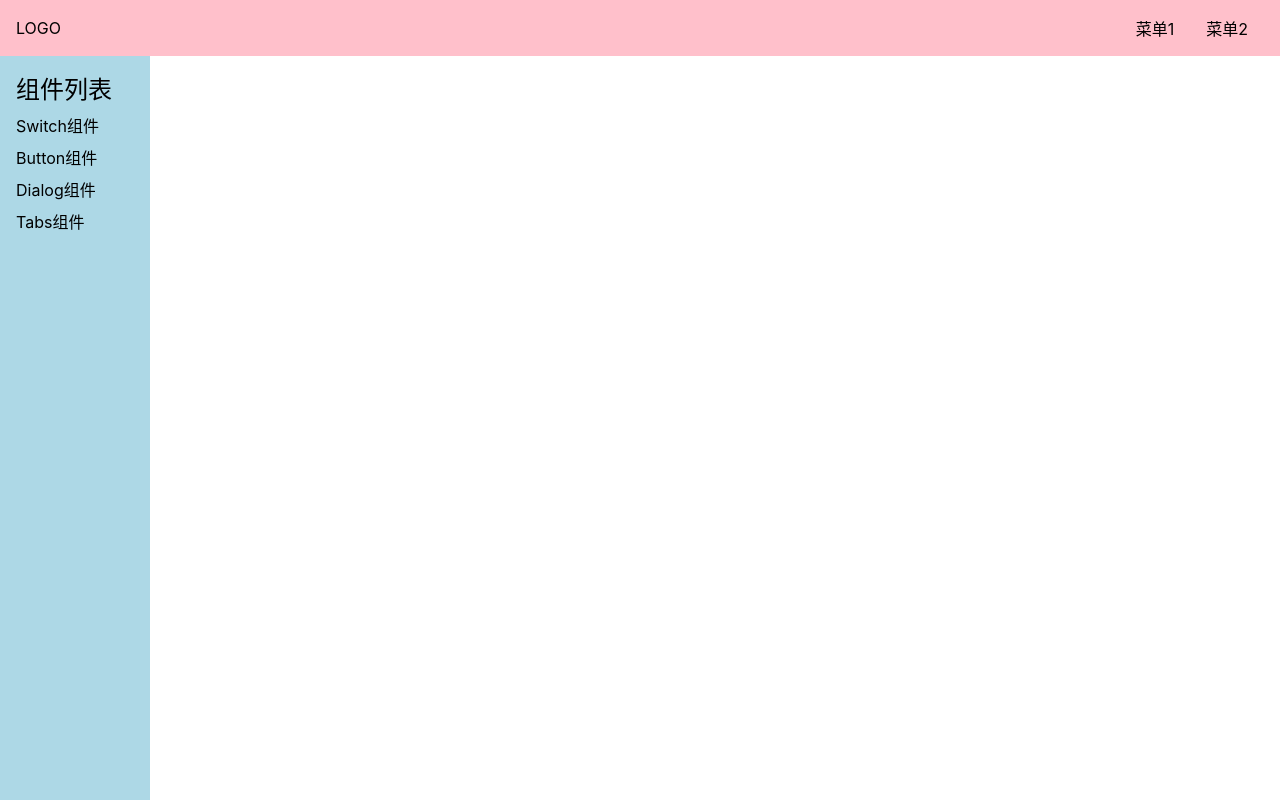
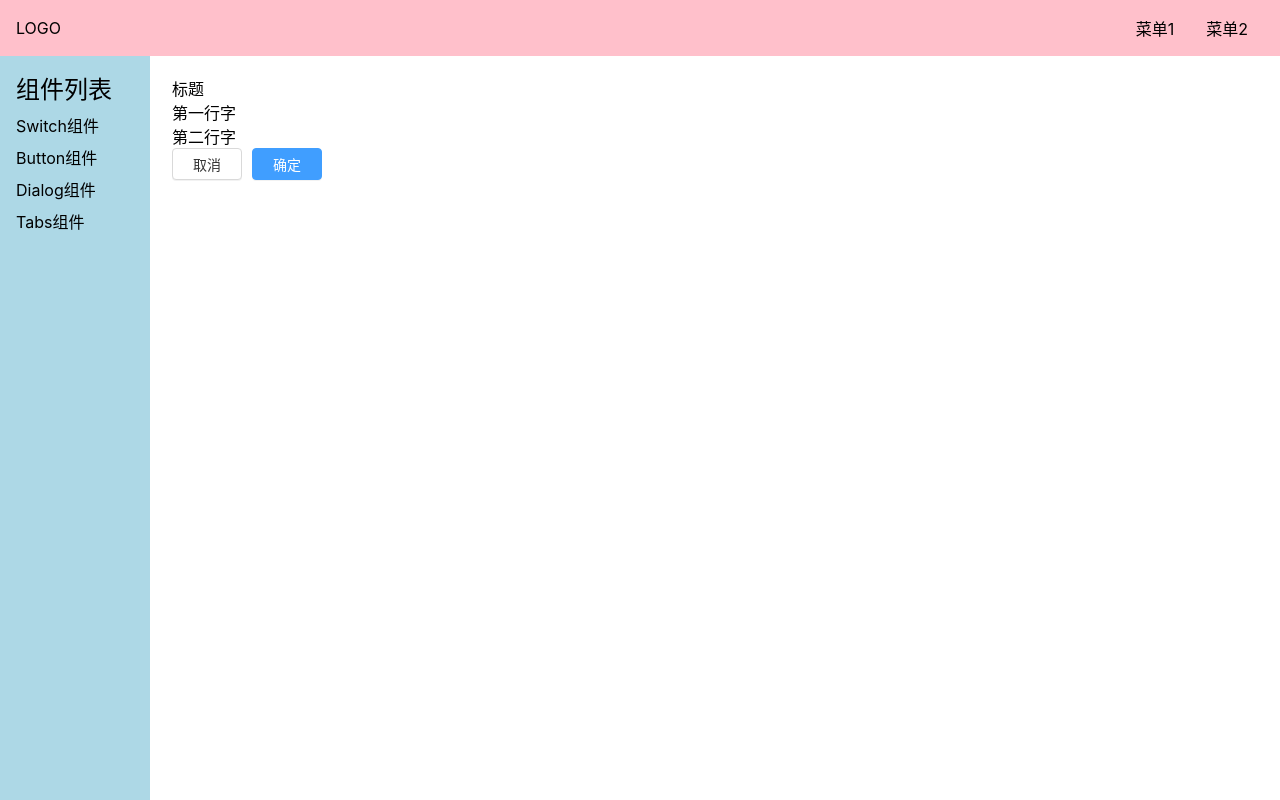
Before and after one commit to xiehaopei/fireworks-ui, a Vue app: page /doc/dialog in a window 1280 px wide. Built offline with nearby package versions, Linux system fonts and the light colour scheme.

Commit message:
创建Dialog组件

```diff
--- a/src/components/dialogPage.vue
+++ b/src/components/dialogPage.vue
@@ -1,14 +1,21 @@
 <!--
  * @Author: Haopei Xie
  * @Date: 2020-10-06 16:29:58
- * @LastEditTime: 2020-10-06 16:30:03
+ * @LastEditTime: 2020-10-12 22:00:11
  * @LastEditors: Haopei Xie
  * @Description:
- * @FilePath: \Pibukae:\vue\fireworks-ui\src\components\dialog.vue
+ * @FilePath: \Pibukae:\vue\fireworks-ui\src\components\dialogPage.vue
  * @
 -->
 <template>
-<div>
+  <div>
+    <Dialog></Dialog>
+  </div>
+</template>
 
-</div>
-</template>
+<script lang="ts">
+import Dialog from "../lib/Dialog.vue";
+export default {
+  components: { Dialog },
+};
+</script>
--- /dev/null
+++ b/src/lib/Dialog.vue
@@ -0,0 +1,33 @@
+<!--
+ * @Author: Haopei Xie
+ * @Date: 2020-10-12 21:59:36
+ * @LastEditTime: 2020-10-12 22:04:33
+ * @LastEditors: Haopei Xie
+ * @Description:
+ * @FilePath: \Pibukae:\vue\fireworks-ui\src\lib\Dialog.vue
+ * @
+-->
+<template>
+  <div class="dialog-overlay">
+    <div class="dialog-wrapper">
+      <header>标题</header>
+      <main>
+        <p>第一行字</p>
+        <p>第二行字</p>
+      </main>
+      <footer>
+        <Button>取消</Button>
+        <Button type="primary">确定</Button>
+      </footer>
+    </div>
+  </div>
+</template>
+
+<script lang="ts">
+import Button from "./Button.vue";
+export default {
+  components: {
+    Button,
+  },
+};
+</script>
--- a/src/router.ts
+++ b/src/router.ts
@@ -1,7 +1,7 @@
 /*
  * @Author: Haopei Xie
  * @Date: 2020-10-03 15:36:47
- * @LastEditTime: 2020-10-08 10:34:00
+ * @LastEditTime: 2020-10-11 08:39:30
  * @LastEditors: Haopei Xie
  * @Description:
  * @FilePath: \Pibukae:\vue\fireworks-ui\src\router.ts
```
